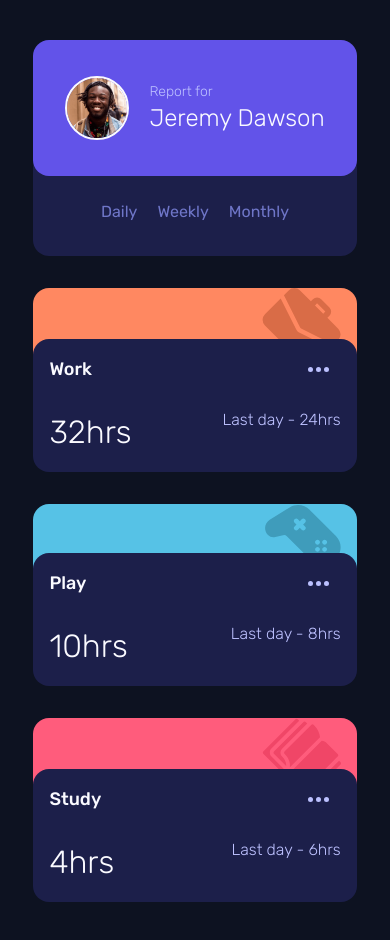
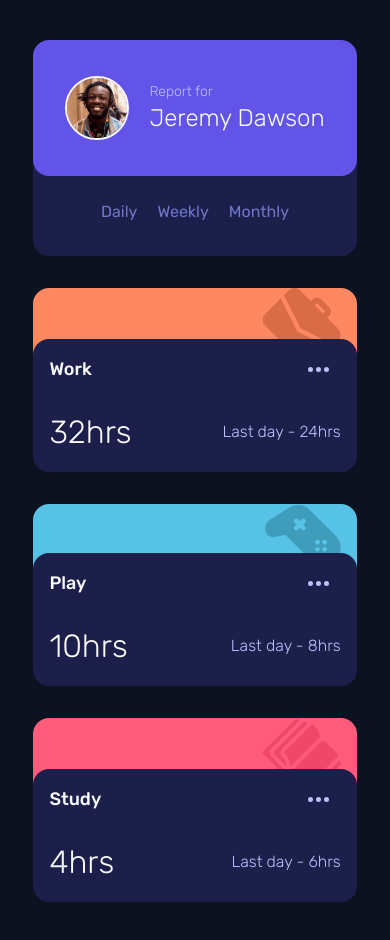
Before and after one commit to revuwem/time-tracking-dashboard, a React (Vite) app: page / in a window 390 px wide. Built offline with nearby package versions, Linux system fonts and the light colour scheme.

Commit message:
feat(components): add stats alignment style on small devices

```diff
--- a/src/components/Card/Card.tsx
+++ b/src/components/Card/Card.tsx
@@ -53,7 +53,7 @@ const Card: React.FC<CardProps> = ({
             </Dropdown.Item>
           </Dropdown>
         </div>
-        <div className="flex md:flex-col justify-between gap-1.5">
+        <div className="flex md:flex-col items-center md:items-start justify-between gap-1.5">
           <p className="font-light text-4xl md:text-6xl text-white">
             {currentTime}hrs
           </p>
```
